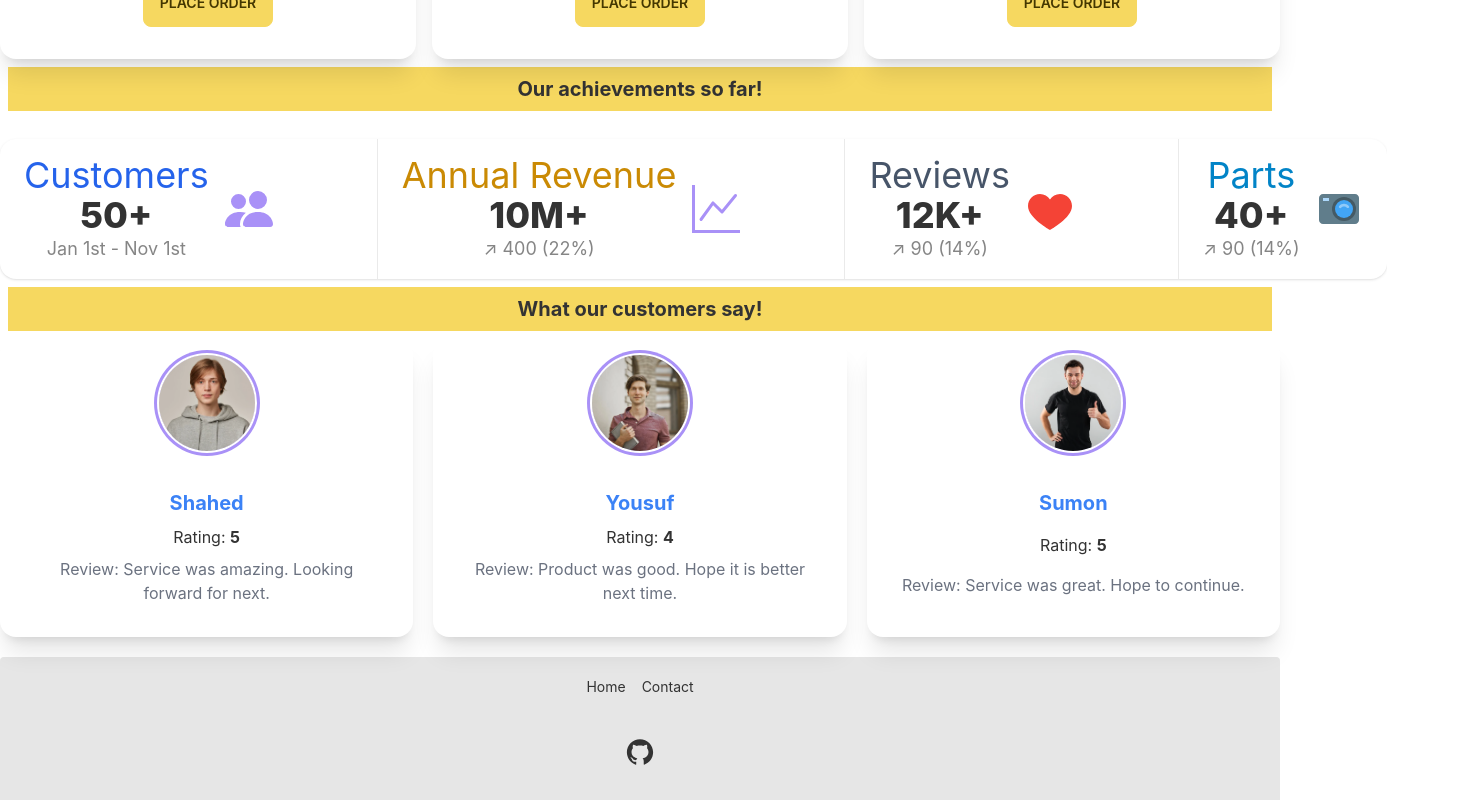
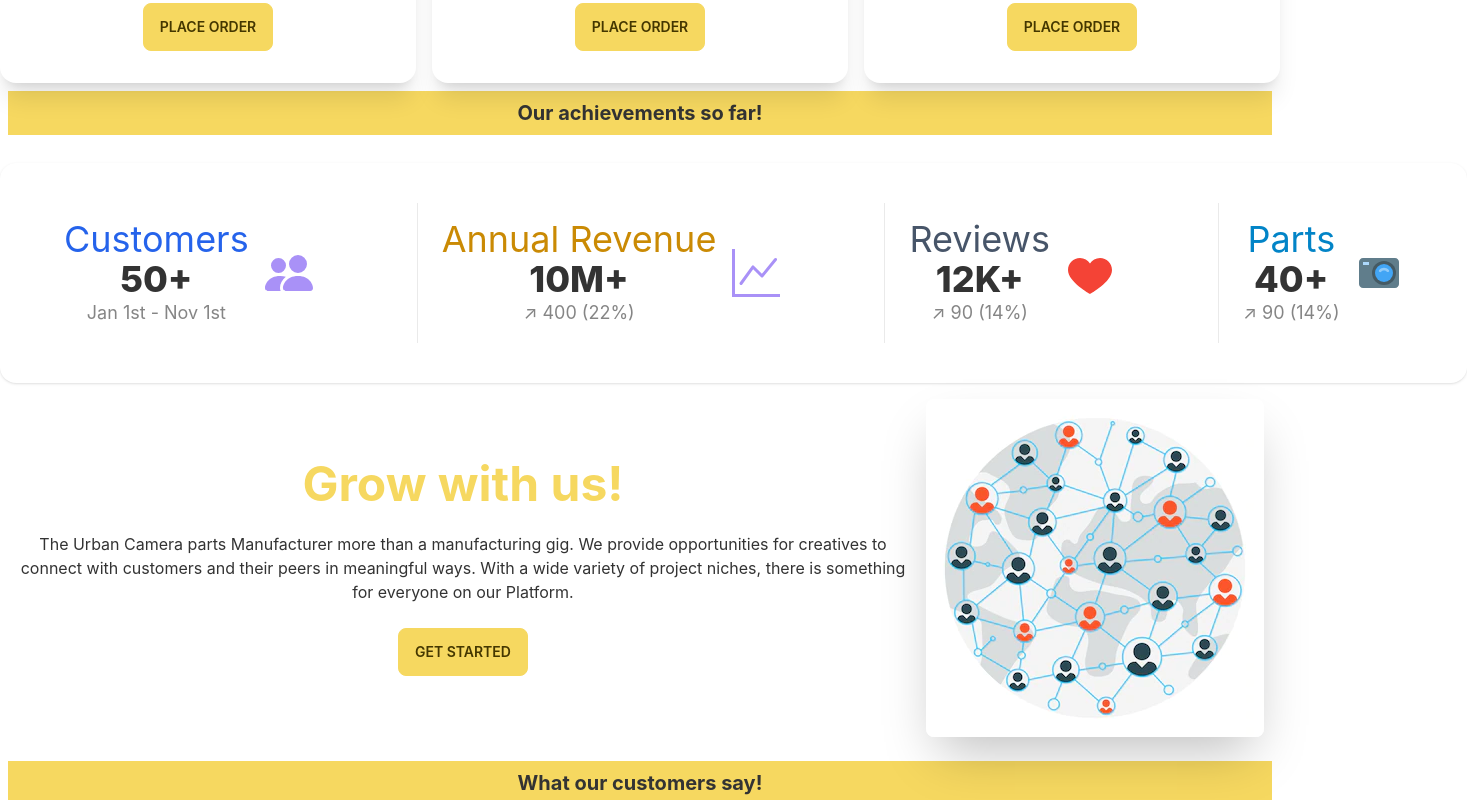
Before and after one commit to shahedyousuf/parts-manufacturer-client, a React (Create React App) app: page / in a window 1280 px wide. Shown: the part 1980-2780 px from the top of the page, 1467 px wide, since content can reach past the window. Built offline with nearby package versions, Linux system fonts and the light colour scheme.

Commit message:
parts section

```diff
--- a/src/Pages/Home/BusinessSummary.js
+++ b/src/Pages/Home/BusinessSummary.js
@@ -9,7 +9,7 @@ const BusinessSummary = () => {
     return (
         <div>
             <h2 className='p-2 m-2 bg-secondary font-bold text-xl'>Our achievements so far!</h2>
-            <div class="stats stats-vertical lg:stats-horizontal shadow mt-5 lg:gap-x-20">
+            <div class="stats p-10 stats-vertical lg:stats-horizontal shadow mt-5 lg:gap-x-20">
                 <div class="stat">
                     <div class="stat-figure text-primary text-5xl">
                         <BsPeopleFill />
--- a/src/Pages/Home/Home.js
+++ b/src/Pages/Home/Home.js
@@ -2,6 +2,7 @@ import React from 'react';
 import Footer from '../Shared/Footer';
 import Banner from './Banner';
 import BusinessSummary from './BusinessSummary';
+import Join from './Join';
 import Parts from './Parts';
 import Reviews from './Reviews';
 
@@ -12,6 +13,7 @@ const Home = () => {
             <Banner></Banner>
             <Parts></Parts>
             <BusinessSummary></BusinessSummary>
+            <Join></Join>
             <Reviews></Reviews>
             <Footer></Footer>
         </div>
--- /dev/null
+++ b/src/Pages/Home/Join.js
@@ -0,0 +1,19 @@
+import React from 'react';
+import grow from '../../images/grow.png';
+
+const Join = () => {
+    return (
+        <div class="hero">
+            <div class="hero-content flex-col lg:flex-row-reverse">
+                <img src={grow} class="max-w-sm rounded-lg shadow-2xl" alt='community' />
+                <div>
+                    <h1 class="text-5xl font-bold text-secondary">Grow with us!</h1>
+                    <p class="py-6">The Urban Camera parts Manufacturer more than a manufacturing gig. We provide opportunities for creatives to connect with customers and their peers in meaningful ways. With a wide variety of project niches, there is something for everyone on our Platform. </p>
+                    <button class="btn btn-secondary">Get Started</button>
+                </div>
+            </div>
+        </div>
+    );
+};
+
+export default Join;
--- a/src/Pages/Home/Reviews.js
+++ b/src/Pages/Home/Reviews.js
@@ -31,7 +31,7 @@ const Reviews = () => {
     return (
         <div>
             <h2 className='p-2 m-2 bg-secondary font-bold text-xl'>What our customers say!</h2>
-            <div className='grid lg:grid-cols-3 md:grid-cols-2 gap-5'>
+            <div className='grid lg:grid-cols-3 md:grid-cols-2 gap-5 p-10'>
                 {
                     reviews.map(rev => <Review
                         key={rev._id}
--- a/src/Pages/Shared/Navbar.js
+++ b/src/Pages/Shared/Navbar.js
@@ -10,7 +10,7 @@ const Navbar = () => {
         <li><Link to='/login'>Login</Link></li>
     </>
     return (
-        <div class="navbar bg-gray-100 p-4">
+        <div class="navbar bg-gray-100 p-7">
             <div class="navbar-start">
                 <div class="dropdown">
                     <label tabindex="0" class="btn btn-ghost lg:hidden">
```
Also changed, not shown: src/images/grow.png (added).
